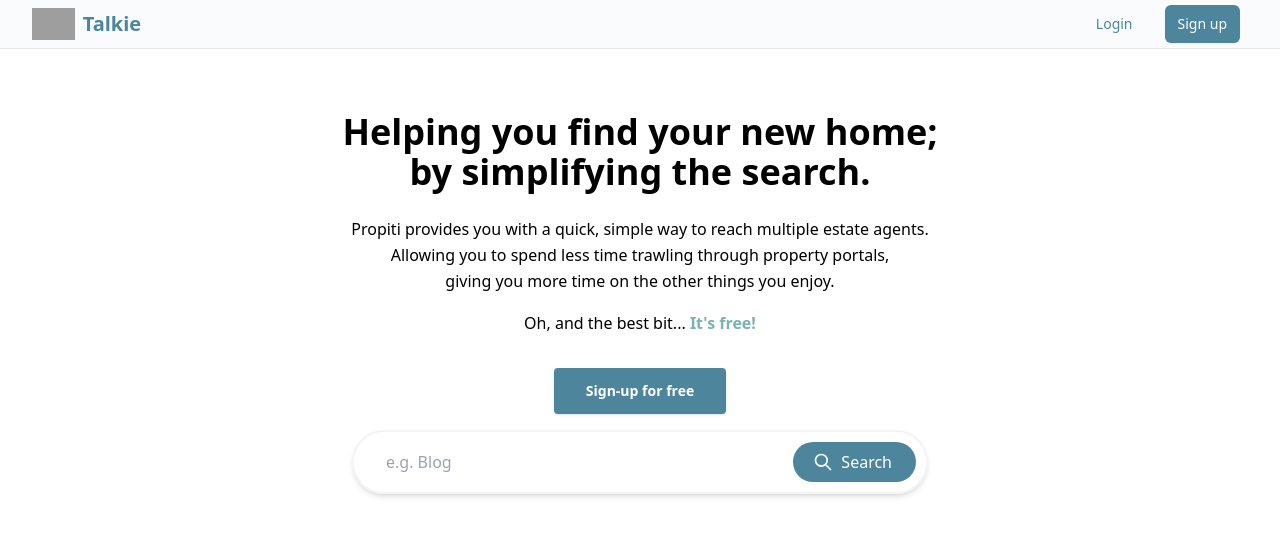
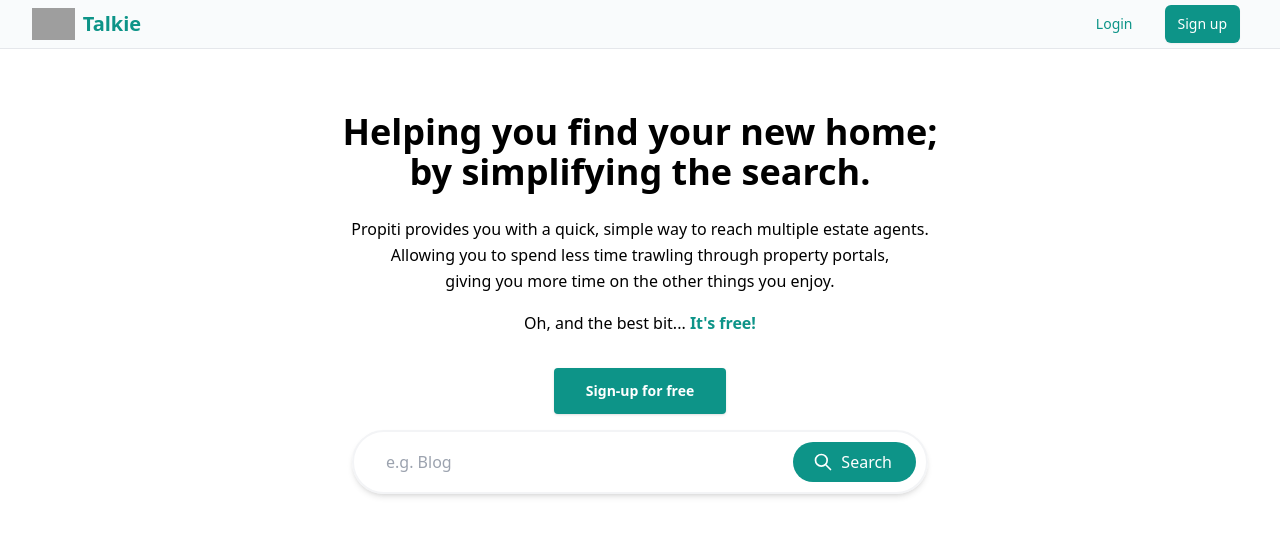
Before and after one commit to SuonSopanha/Talkie-Nuxt, a Nuxt app: page / in a window 1280 px wide. Shown: the top 536 px of the page. Built offline with nearby package versions, Linux system fonts and the light colour scheme; grey boxes are pictures that could not be loaded.

Commit message:
add feedcard component

```diff
--- /dev/null
+++ b/components/feedCard.vue
@@ -0,0 +1,34 @@
+<template>
+
+    <div class="ml-4 w-full">
+        <div class="flex items-center justify-between mb-3">
+            <h3 class="text-xl font-semibold text-gray-900">Post Title</h3>
+            <span class="text-sm text-gray-500">Posted by u/username</span>
+        </div>
+        <p class="text-gray-700 mb-4">
+            This is a brief summary of the post content. It can be text, a link, an image, or a
+            combination of these.
+        </p>
+        <div class="flex items-center space-x-4">
+            <button class="flex items-center text-gray-500 hover:text-teal-600 space-x-1">
+                <Icon name="material-symbols:comment-rounded" size="20"></Icon>
+                <span>Comments</span>
+            </button>
+            <button class="flex items-center text-gray-500 hover:text-teal-600 space-x-1">
+                <Icon name="material-symbols:share" size="20"></Icon>
+                <span>Share</span>
+            </button>
+            <button class="flex items-center text-gray-500 hover:text-teal-600 space-x-1">
+                <Icon name="material-symbols:bookmark" size="20"></Icon>
+                <span>Save</span>
+            </button>
+        </div>
+    </div>
+
+</template>
+
+<script>
+export default {
+    name: 'FeedCard'
+}
+</script>
--- a/layouts/default.vue
+++ b/layouts/default.vue
@@ -1,7 +1,7 @@
 <template>
 
     <div class="flex flex-col min-h-screen">
-        <header class="bg-[#7AB2B2] text-text-color">
+        <header class="bg-teal-600 text-text-color">
             <nav class="fixed top-0 left-0 w-full z-50 bg-slate-50 border-b backdrop-blur-lg bg-opacity-80">
                 <div class="mx-auto max-w-7xl px-6 sm:px-6 lg:px-8 ">
                     <div class="relative flex h-12 justify-between">
@@ -9,11 +9,11 @@
                             <a class="flex flex-shrink-0 items-center" href="#">
                                 <img class="block h-8 w-auto" src="https://www.svgrepo.com/show/331256/talk.svg">
                             </a>
-                            <p class="font-semibold text-xl text-[#4D869C]">Talkie</p>
+                            <p class="font-semibold text-xl text-teal-600">Talkie</p>
                         </div>
                         <div class="flex-shrink-0 flex px-2 py-2 items-center space-x-8">
-                            <a class="text-[#4D869C] hover:text-indigo-700 text-sm font-medium" href="#">Login</a>
-                            <a class="text-white bg-[#4D869C] hover:bg-indigo-200 inline-flex items-center justify-center px-3 py-2 border border-transparent text-sm font-medium rounded-md shadow-sm "
+                            <a class="text-teal-600 hover:text-indigo-700 text-sm font-medium" href="#">Login</a>
+                            <a class="text-white bg-teal-600 hover:bg-indigo-200 inline-flex items-center justify-center px-3 py-2 border border-transparent text-sm font-medium rounded-md shadow-sm "
                                 href="#">Sign up
                             </a>
                         </div>
--- a/pages/feed/index.vue
+++ b/pages/feed/index.vue
@@ -1,4 +1,6 @@
 <script setup lang="ts">
+import FeedCard from '../../components/feedCard.vue';
+
 
 </script>
 
@@ -95,39 +97,17 @@
                     <div class="flex p-4">
                         <!-- Voting Section -->
                         <div class="flex flex-col items-center justify-center space-y-2">
-                            <button class="text-gray-500 hover:text-red-600">
+                            <button class="text-gray-500 hover:text-teal-600">
                                 <Icon name="material-symbols:arrow-circle-up-outline-rounded" size="24"></Icon>
                             </button>
                             <span class="text-gray-700 font-semibold">123</span>
-                            <button class="text-gray-500 hover:text-blue-600">
+                            <button class="text-gray-500 hover:text-red-600">
                                 <Icon name="material-symbols:arrow-circle-down-outline-rounded" size="24"></Icon>
                             </button>
                         </div>
                         <!-- Post Content -->
-                        <div class="ml-4 w-full">
-                            <div class="flex items-center justify-between mb-3">
-                                <h3 class="text-xl font-semibold text-gray-900">Post Title</h3>
-                                <span class="text-sm text-gray-500">Posted by u/username</span>
-                            </div>
-                            <p class="text-gray-700 mb-4">
-                                This is a brief summary of the post content. It can be text, a link, an image, or a
-                                combination of these.
-                            </p>
-                            <div class="flex items-center space-x-4">
-                                <button class="flex items-center text-gray-500 hover:text-blue-600 space-x-1">
-                                    <Icon name="material-symbols:comment-rounded" size="20"></Icon>
-                                    <span>Comments</span>
-                                </button>
-                                <button class="flex items-center text-gray-500 hover:text-blue-600">
-                                    <Icon name="material-symbols:share" size="20"></Icon>
-                                    <span>Share</span>
-                                </button>
-                                <button class="flex items-center text-gray-500 hover:text-blue-600">
-                                    <Icon name="material-symbols:bookmark" size="20"></Icon>
-                                    <span>Save</span>
-                                </button>
-                            </div>
-                        </div>
+                        <!-- FeedCard -->
+                        <FeedCard />
                     </div>
                 </div>
 
--- a/pages/index.vue
+++ b/pages/index.vue
@@ -8,10 +8,10 @@
                     the other things you enjoy.
                 </p>
                 <p class="mb-8 mt-4 px-4 leading-relaxed">Oh, and the best bit...
-                    <span class="text-[#7AB2B2] font-bold">It's free!</span>
+                    <span class="text-teal-600 font-bold">It's free!</span>
                 </p>
                 <div>
-                    <a class="inline-block py-4 px-8 leading-none text-white bg-[#4D869C] hover:bg-pink-600 rounded shadow text-sm font-bold"
+                    <a class="inline-block py-4 px-8 leading-none text-white bg-teal-600 hover:bg-teal-500 rounded shadow text-sm font-bold"
                         href="/signup">Sign-up for free</a>
                 </div>
             </div>
@@ -20,7 +20,7 @@
                     class="rounded-full w-full h-16 bg-transparent py-2 pl-8 pr-32 outline-none border-2 border-gray-100 shadow-md hover:outline-none focus:ring-teal-200 focus:border-teal-200"
                     type="text" name="query" id="query">
                 <button type="submit"
-                    class="absolute inline-flex items-center h-10 px-4 py-2 text-sm text-white transition duration-150 ease-in-out rounded-full outline-none right-3 top-3 bg-[#4D869C] sm:px-6 sm:text-base sm:font-medium hover:bg-teal-700 focus:outline-none focus:ring-2 focus:ring-offset-2 focus:ring-teal-500">
+                    class="absolute inline-flex items-center h-10 px-4 py-2 text-sm text-white transition duration-150 ease-in-out rounded-full outline-none right-3 top-3 bg-teal-600 sm:px-6 sm:text-base sm:font-medium hover:bg-teal-500 focus:outline-none focus:ring-2 focus:ring-offset-2 focus:ring-teal-500">
                     <svg class="-ml-0.5 sm:-ml-1 mr-2 w-4 h-4 sm:h-5 sm:w-5" xmlns="http://www.w3.org/2000/svg" fill="none"
                         viewBox="0 0 24 24" stroke="currentColor">
                         <path stroke-linecap="round" stroke-linejoin="round" stroke-width="2"
```
Also changed, not shown: pages/talk/index.vue (+11 -10 lines).
